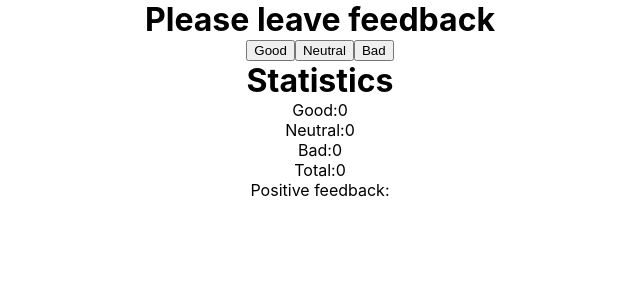
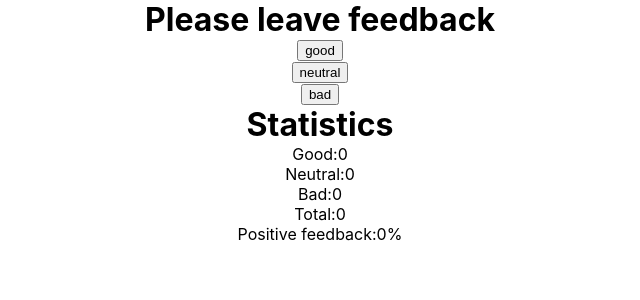
Before and after one commit to YuliaTsveleva/goit-react-hw-02-feedback, a React (Create React App) app: page / in a window 1280 px wide. Shown: the top 300 px of the page, without its empty margins (320-960 px from the left). Built offline with nearby package versions, Linux system fonts and the light colour scheme.

Commit message:
partially refactoring

```diff
--- a/src/App.js
+++ b/src/App.js
@@ -1,7 +1,8 @@
 import React from 'react';
 import './App.css';
-import Feedbacker from './Components/Feedbacker/Feedbacker';
-import FeedbackOptions from './Components/Feedbacker/FeedbackOptions';
+import FeedbackOptions from './Components/FeedbackOptions/FeedbackOptions';
+import Statistics from './Components/Statistics/Statistics';
+import options from './data/feedbackButtons.json';
 
 class App extends React.Component {
   state = {
@@ -10,39 +11,56 @@ class App extends React.Component {
     bad: 0,
   };
 
-  incrementGood = () => {
+  onLeaveFeedback = e => {
+    console.dir(e.target);
+    if (e.target.textContent === 'good') {
       this.setState(prevState => {
         return {
           good: prevState.good + 1,
         };
       });
-  };
-
-  incrementNeutral = () => {
+    }
+    if (e.target.textContent === 'neutral') {
       this.setState(prevState => {
         return {
           neutral: prevState.neutral + 1,
         };
       });
-  };
-
-  incrementBad = () => {
+    }
+    if (e.target.textContent === 'bad') {
       this.setState(prevState => {
         return {
           bad: prevState.bad + 1,
         };
       });
+    }
+  };
+
+  countTotalFeedback = () => {
+    const { good, neutral, bad } = this.state;
+    return good + neutral + bad;
+  };
+
+  countPositiveFeedbackPercentage = () => {
+    const { good } = this.state;
+    const total = this.countTotalFeedback();
+    return total ? +((good / total) * 100).toFixed() : 0;
   };
 
   render() {
     return (
       <div className="App">
-        <Feedbacker
-          onIncrementGood={this.incrementGood}
-          onIncrementNeutral={this.incrementNeutral}
-          onIncrementBad={this.incrementBad}
+        <FeedbackOptions
+          options={options}
+          onLeaveFeedback={this.onLeaveFeedback}
         />
-        <FeedbackOptions />
+        <Statistics
+          good={this.state.good}
+          neutral={this.state.neutral}
+          bad={this.state.bad}
+          total={this.countTotalFeedback()}
+          percentage={this.countPositiveFeedbackPercentage()}
+        />
       </div>
     );
   }
--- /dev/null
+++ b/src/Components/FeedbackOptions/FeedbackOptions.js
@@ -0,0 +1,34 @@
+import React from 'react';
+import PropTypes from 'prop-types';
+import './FeedbackOptions';
+import s from './FeedbackOptions.module.css';
+
+const FeedbackOptions = ({ options, onLeaveFeedback }) => {
+  return (
+    <>
+      <h1>Please leave feedback</h1>
+      <ul className={s.FeedbackButtonList}>
+        {options.map(elem => {
+          return (
+            <li key={elem.id}>
+              <button
+                type="button"
+                onClick={onLeaveFeedback}
+                className={s.FeedbackButton}
+              >
+                {elem.name}
+              </button>
+            </li>
+          );
+        })}
+      </ul>
+    </>
+  );
+};
+
+export default FeedbackOptions;
+
+FeedbackOptions.propTypes = {
+  options: PropTypes.arrayOf(Object).isRequired,
+  onLeaveFeedback: PropTypes.func.isRequired,
+};
--- a/src/Components/Feedbacker/FeedbackOptions.js
+++ /dev/null
@@ -1,50 +0,0 @@
-import React from 'react';
-import './FeedbackOptions.module.css';
-import s from './FeedbackOptions.module.css';
-// import statisticsFields from '../../data/statisticsFields.json';
-
-class FeedbackOptions extends React.Component {
-  state = {
-    good: 0,
-    neutral: 0,
-    bad: 0,
-  };
-
-  render() {
-    return (
-      <div className={s.FeedbackOptions}>
-        <h1>Statistics</h1>
-        <ul>
-          {/* {statisticsFields.map(stat => (
-            <li key={stat.id}>
-              {stat.name.charAt(0).toUpperCase() + stat.name.slice(1)}:
-              <span>{this.state}</span>
-            </li>
-          ))} */}
-          <li>
-            Good:
-            <span>{this.state.good}</span>
-          </li>
-          <li>
-            Neutral:
-            <span>{this.state.neutral}</span>
-          </li>
-          <li>
-            Bad:
-            <span>{this.state.bad}</span>
-          </li>
-          <li>
-            Total:
-            <span>{this.state.good + this.state.neutral + this.state.bad}</span>
-          </li>
-          <li>
-            Positive feedback:
-            <span>{}</span>
-          </li>
-        </ul>
-      </div>
-    );
-  }
-}
-
-export default FeedbackOptions;
--- a/src/Components/Feedbacker/Feedbacker.js
+++ /dev/null
@@ -1,44 +0,0 @@
-import React from 'react';
-import './Feedbacker.module.css';
-import s from './Feedbacker.module.css';
-
-const Feedbacker = ({
-  onIncrementGood,
-  onIncrementNeutral,
-  onIncrementBad,
-}) => (
-  <div className={s.Feedbacker}>
-    <h1>Please leave feedback</h1>
-    <ul className={s.FeedbackButtonList}>
-      <li>
-        <button
-          type="button"
-          onClick={onIncrementGood}
-          className={s.FeedbackButton}
-        >
-          Good
-        </button>
-      </li>
-      <li>
-        <button
-          type="button"
-          onClick={onIncrementNeutral}
-          className={s.FeedbackButton}
-        >
-          Neutral
-        </button>
-      </li>
-      <li>
-        <button
-          type="button"
-          onClick={onIncrementBad}
-          className={s.FeedbackButton}
-        >
-          Bad
-        </button>
-      </li>
-    </ul>
-  </div>
-);
-
-export default Feedbacker;
--- a/src/Components/Feedbacker/Feedbacker.module.css
+++ /dev/null
@@ -1,5 +0,0 @@
-.FeedbackButtonList{
-    display: flex;
-    justify-content: center;
-    list-style: none;
-}
--- a/src/Components/Statistics/Statistics.js
+++ b/src/Components/Statistics/Statistics.js
@@ -0,0 +1,43 @@
+import React from 'react';
+import './Statistics.module.css';
+import s from './Statistics.module.css';
+import PropTypes from 'prop-types';
+// import statisticsFields from '../../data/statisticsFields.json';
+
+const Statistics = ({ good, neutral, bad, total, percentage }) => (
+  <div className={s.Statistics}>
+    <h1>Statistics</h1>
+    <ul>
+      <li>
+        Good:
+        <span>{good}</span>
+      </li>
+      <li>
+        Neutral:
+        <span>{neutral}</span>
+      </li>
+      <li>
+        Bad:
+        <span>{bad}</span>
+      </li>
+      <li>
+        Total:
+        <span>{total}</span>
+      </li>
+      <li>
+        Positive feedback:
+        <span>{percentage}%</span>
+      </li>
+    </ul>
+  </div>
+);
+
+export default Statistics;
+
+Statistics.propTypes = {
+  good: PropTypes.number.isRequired,
+  neutral: PropTypes.number.isRequired,
+  bad: PropTypes.number.isRequired,
+  total: PropTypes.number.isRequired,
+  percentage: PropTypes.number.isRequired,
+};
```
Also changed, not shown: src/Components/FeedbackOptions/FeedbackOptions.module.css (added). Lines whose indentation alone changed are shown as unchanged.
